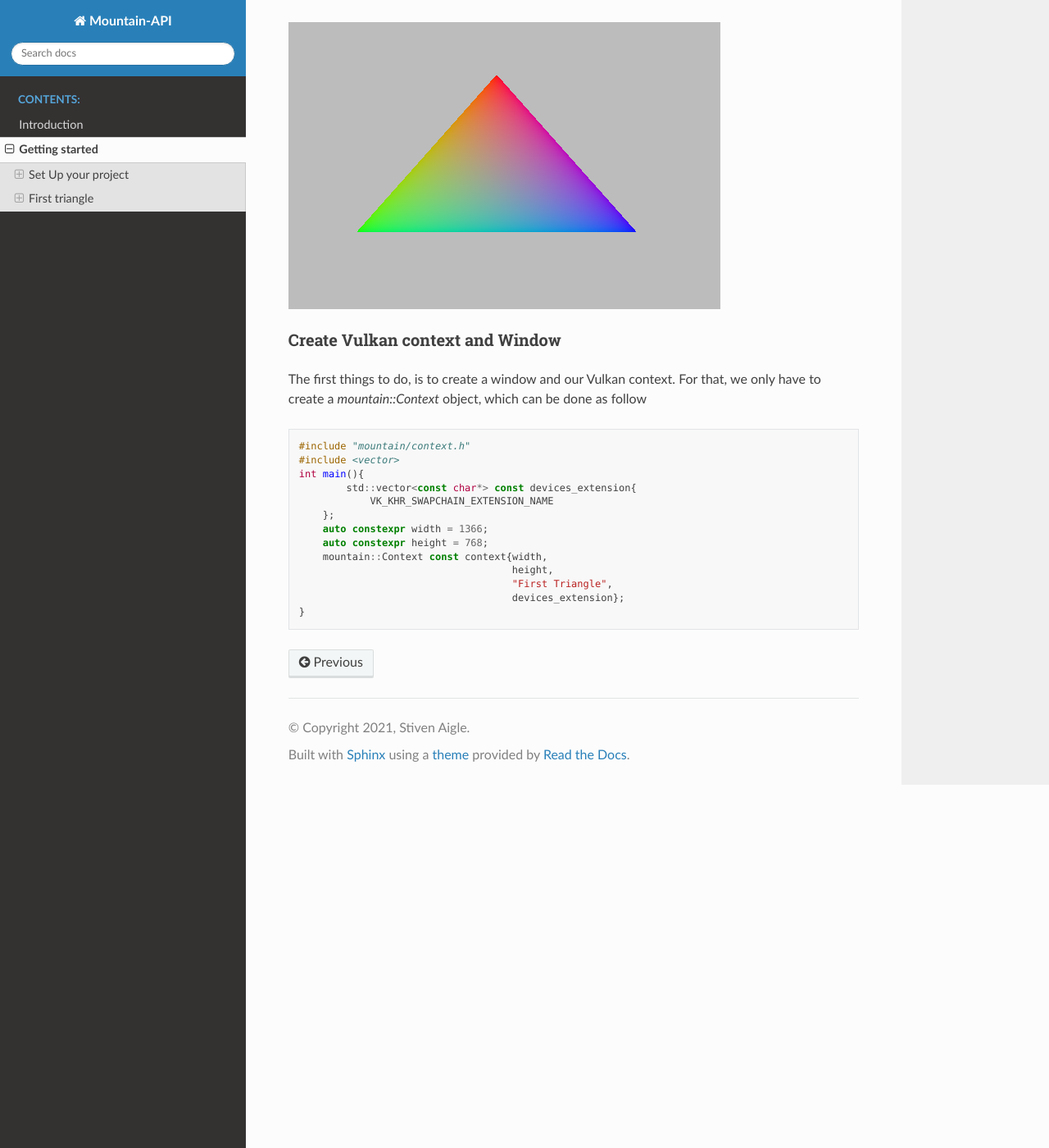
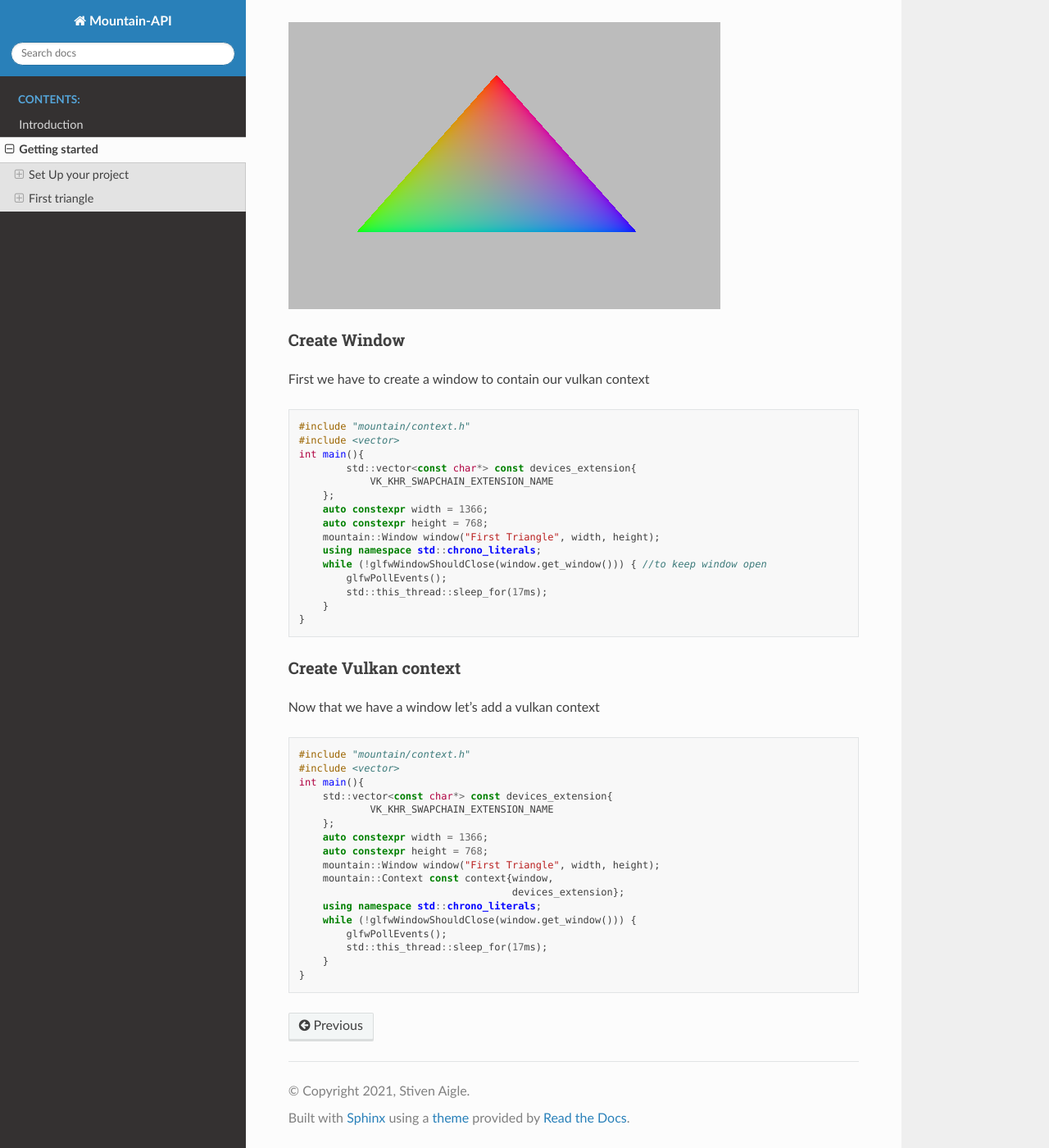
Before and after one commit to joeBlinx/Mountain-API, a Sphinx documentation site: the page built from docs/code/getting_started.rst, in a window 1280 px wide and 1400 px high, scrolled down 612 px. Shown: the whole window at 82% size. Built offline with Sphinx 7.4.7 and the Read the Docs theme 2.0.0, drawn with Linux system fonts in a browser that asks for light colours.

Commit message:
add a context constructor that thake a window

```diff
--- a/docs/code/getting_started.rst
+++ b/docs/code/getting_started.rst
@@ -13,7 +13,7 @@ All you have to do is to copy the `Mountain-API` directory into your project dir
 
     add_subdirectory(Mountain-API)
     target_compile_features(<your_target> PRIVATE cxx_std_20)
-    target_link_libraries(<your_target> PRIVATE Mountain::API
+    target_link_libraries(<your_target> PRIVATE Mountain::API)
 
 That's all you have to do to use Mountain-API
 
@@ -26,11 +26,9 @@ Let's start with the "Hello World" of 3D Graphics, and render a triangle.
 
 .. image:: image/triangle_getting_started.png
 
-Create Vulkan context and Window
+Create Window
 ^^^^^^^^^^^^^^^^^^^^^^^^^^^^^^^^
-The first things to do, is to create a window and our Vulkan context.
-For that, we only have to create a `mountain::Context` object, which can be done as
-follow
+First we have to create a window to contain our vulkan context
 
 .. code-block:: cpp
 
@@ -42,8 +40,36 @@ follow
         };
         auto constexpr width = 1366;
         auto constexpr height = 768;
-        mountain::Context const context{width,
-                                        height,
-                                        "First Triangle",
+        mountain::Window window("First Triangle", width, height);
+        using namespace std::chrono_literals;
+        while (!glfwWindowShouldClose(window.get_window())) { //to keep window open
+            glfwPollEvents();
+            std::this_thread::sleep_for(17ms);
+        }
+    }
+
+
+
+Create Vulkan context
+^^^^^^^^^^^^^^^^^^^^^^^^^^^^^^^^
+Now that we have a window let's add a vulkan context
+
+.. code-block:: cpp
+
+    #include "mountain/context.h"
+    #include <vector>
+    int main(){
+        std::vector<const char*> const devices_extension{
+                VK_KHR_SWAPCHAIN_EXTENSION_NAME
+        };
+        auto constexpr width = 1366;
+        auto constexpr height = 768;
+        mountain::Window window("First Triangle", width, height);
+        mountain::Context const context{window,
                                         devices_extension};
+        using namespace std::chrono_literals;
+        while (!glfwWindowShouldClose(window.get_window())) {
+            glfwPollEvents();
+            std::this_thread::sleep_for(17ms);
+        }
     }
```
Also changed, not shown: 7 other files.
